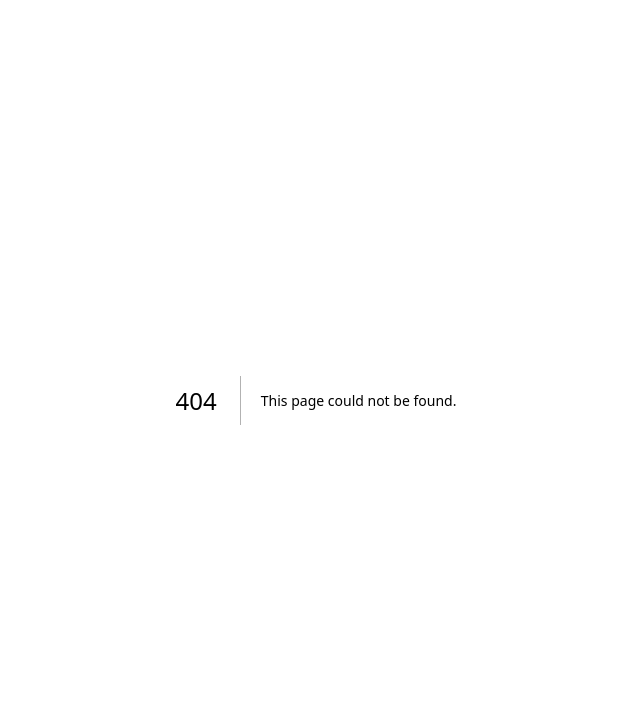
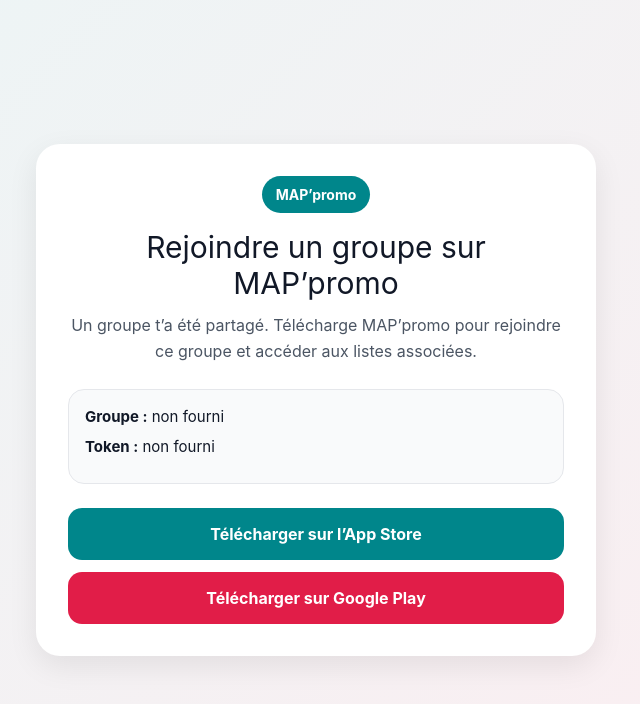
Before and after one commit to qrouxelmappromo-pixel/mappromo-links, a Next.js app: page /invite/list/join-group in a window 1280 px wide. Before the commit this address had no page. Shown: the top 704 px of the page, without its empty margins (324-964 px from the left). Built offline with nearby package versions, Linux system fonts and the light colour scheme.

Commit message:
add commercants fallback page

```diff
--- /dev/null
+++ b/app/commercants/page.tsx
@@ -0,0 +1,126 @@
+type Props = {
+  params: { id: string };
+  searchParams?: {
+    offerId?: string;
+  };
+};
+
+export default function CommercantPage({ params, searchParams }: Props) {
+  const { id } = params;
+  const offerId = searchParams?.offerId;
+
+  const title = offerId
+    ? "Découvre cette offre sur MAP’promo"
+    : "Découvre ce commerçant sur MAP’promo";
+
+  const text = offerId
+    ? "Une offre t’a été partagée depuis un commerçant partenaire. Ouvre MAP’promo pour la consulter."
+    : "Un commerçant partenaire t’a été partagé. Ouvre MAP’promo pour découvrir ses offres et ses infos utiles.";
+
+  return (
+    <main style={styles.page}>
+      <div style={styles.card}>
+        <div style={styles.badge}>MAP’promo</div>
+
+        <h1 style={styles.title}>{title}</h1>
+        <p style={styles.text}>{text}</p>
+
+        <div style={styles.infoBox}>
+          <p style={styles.infoLine}>
+            <strong>Commerçant :</strong> #{id}
+          </p>
+          {offerId ? (
+            <p style={styles.infoLine}>
+              <strong>Offre liée :</strong> #{offerId}
+            </p>
+          ) : null}
+        </div>
+
+        <div style={styles.actions}>
+          <a style={styles.primary} href="https://apps.apple.com/">
+            Télécharger sur l’App Store
+          </a>
+          <a style={styles.secondary} href="https://play.google.com/store">
+            Télécharger sur Google Play
+          </a>
+        </div>
+      </div>
+    </main>
+  );
+}
+
+const styles: Record<string, React.CSSProperties> = {
+  page: {
+    minHeight: "100vh",
+    display: "flex",
+    alignItems: "center",
+    justifyContent: "center",
+    padding: 24,
+    background: "#f7f7f8",
+    color: "#111827",
+    fontFamily:
+      "system-ui, -apple-system, BlinkMacSystemFont, 'Segoe UI', sans-serif",
+  },
+  card: {
+    width: "100%",
+    maxWidth: 640,
+    background: "white",
+    borderRadius: 24,
+    padding: 32,
+    boxShadow: "0 10px 30px rgba(0,0,0,0.08)",
+  },
+  badge: {
+    display: "inline-block",
+    marginBottom: 12,
+    padding: "6px 12px",
+    borderRadius: 999,
+    background: "#e6fffb",
+    color: "#00868B",
+    fontWeight: 700,
+  },
+  title: {
+    margin: 0,
+    fontSize: 34,
+    lineHeight: 1.1,
+  },
+  text: {
+    marginTop: 16,
+    fontSize: 17,
+    lineHeight: 1.6,
+    color: "#4b5563",
+  },
+  infoBox: {
+    marginTop: 20,
+    padding: 16,
+    borderRadius: 16,
+    background: "#f9fafb",
+    border: "1px solid #e5e7eb",
+  },
+  infoLine: {
+    margin: "0 0 8px 0",
+    fontSize: 15,
+    color: "#111827",
+  },
+  actions: {
+    display: "flex",
+    gap: 12,
+    flexWrap: "wrap",
+    marginTop: 24,
+  },
+  primary: {
+    background: "#00868B",
+    color: "white",
+    padding: "14px 18px",
+    borderRadius: 14,
+    textDecoration: "none",
+    fontWeight: 700,
+  },
+  secondary: {
+    background: "#E11D48",
+    color: "white",
+    padding: "14px 18px",
+    borderRadius: 14,
+    textDecoration: "none",
+    fontWeight: 700,
+  },
+};
--- /dev/null
+++ b/app/invite/list/join-group/page.tsx
@@ -0,0 +1,130 @@
+type PageProps = {
+  searchParams?: {
+    groupId?: string;
+    token?: string;
+  };
+};
+
+export default function JoinGroupPage({ searchParams }: PageProps) {
+  const groupId = searchParams?.groupId;
+  const token = searchParams?.token;
+
+  return (
+    <main style={styles.main}>
+      <div style={styles.card}>
+        <div style={styles.badge}>MAP’promo</div>
+
+        <h1 style={styles.title}>Rejoindre un groupe sur MAP’promo</h1>
+        <p style={styles.text}>
+          Un groupe t’a été partagé. Télécharge MAP’promo pour rejoindre ce
+          groupe et accéder aux listes associées.
+        </p>
+
+        <div style={styles.infoBox}>
+          <p style={styles.infoLine}>
+            <strong>Groupe :</strong> {groupId || "non fourni"}
+          </p>
+          <p style={styles.infoLine}>
+            <strong>Token :</strong> {token || "non fourni"}
+          </p>
+        </div>
+
+        <div style={styles.buttons}>
+          <a
+            href="https://apps.apple.com/"
+            style={{ ...styles.button, ...styles.primaryButton }}
+          >
+            Télécharger sur l’App Store
+          </a>
+
+          <a
+            href="https://play.google.com/store"
+            style={{ ...styles.button, ...styles.secondaryButton }}
+          >
+            Télécharger sur Google Play
+          </a>
+        </div>
+      </div>
+    </main>
+  );
+}
+
+const styles: Record<string, React.CSSProperties> = {
+  main: {
+    minHeight: "100vh",
+    display: "flex",
+    alignItems: "center",
+    justifyContent: "center",
+    padding: "24px",
+    background:
+      "linear-gradient(135deg, rgba(0,134,139,0.08), rgba(225,29,72,0.08))",
+    fontFamily:
+      '-apple-system, BlinkMacSystemFont, "Segoe UI", Roboto, sans-serif',
+  },
+  card: {
+    width: "100%",
+    maxWidth: "560px",
+    background: "#ffffff",
+    borderRadius: "24px",
+    padding: "32px",
+    boxShadow: "0 10px 30px rgba(0,0,0,0.08)",
+    textAlign: "center",
+  },
+  badge: {
+    display: "inline-block",
+    marginBottom: "16px",
+    padding: "8px 14px",
+    borderRadius: "999px",
+    background: "#00868B",
+    color: "#fff",
+    fontWeight: 700,
+    fontSize: "14px",
+  },
+  title: {
+    margin: "0 0 12px",
+    fontSize: "30px",
+    lineHeight: 1.2,
+    color: "#111827",
+  },
+  text: {
+    margin: "0 0 24px",
+    fontSize: "16px",
+    lineHeight: 1.6,
+    color: "#4B5563",
+  },
+  infoBox: {
+    textAlign: "left",
+    background: "#F9FAFB",
+    border: "1px solid #E5E7EB",
+    borderRadius: "16px",
+    padding: "16px",
+    marginBottom: "24px",
+  },
+  infoLine: {
+    margin: "0 0 8px",
+    color: "#111827",
+    fontSize: "15px",
+    wordBreak: "break-word",
+  },
+  buttons: {
+    display: "flex",
+    flexDirection: "column",
+    gap: "12px",
+  },
+  button: {
+    display: "inline-block",
+    textDecoration: "none",
+    padding: "14px 18px",
+    borderRadius: "14px",
+    fontWeight: 700,
+    fontSize: "16px",
+  },
+  primaryButton: {
+    background: "#00868B",
+    color: "#fff",
+  },
+  secondaryButton: {
+    background: "#E11D48",
+    color: "#fff",
+  },
+};
--- /dev/null
+++ b/app/invite/list/page.tsx
@@ -0,0 +1,125 @@
+type PageProps = {
+  searchParams?: {
+    token?: string;
+  };
+};
+
+export default function InviteListPage({ searchParams }: PageProps) {
+  const token = searchParams?.token;
+
+  return (
+    <main style={styles.main}>
+      <div style={styles.card}>
+        <div style={styles.badge}>MAP’promo</div>
+
+        <h1 style={styles.title}>Invitation à rejoindre une liste</h1>
+        <p style={styles.text}>
+          Quelqu’un t’a invité à rejoindre une liste sur MAP’promo. Télécharge
+          l’application pour accepter l’invitation.
+        </p>
+
+        <div style={styles.infoBox}>
+          <p style={styles.infoLine}>
+            <strong>Token :</strong> {token || "non fourni"}
+          </p>
+        </div>
+
+        <div style={styles.buttons}>
+          <a
+            href="https://apps.apple.com/"
+            style={{ ...styles.button, ...styles.primaryButton }}
+          >
+            Télécharger sur l’App Store
+          </a>
+
+          <a
+            href="https://play.google.com/store"
+            style={{ ...styles.button, ...styles.secondaryButton }}
+          >
+            Télécharger sur Google Play
+          </a>
+        </div>
+      </div>
+    </main>
+  );
+}
+
+const styles: Record<string, React.CSSProperties> = {
+  main: {
+    minHeight: "100vh",
+    display: "flex",
+    alignItems: "center",
+    justifyContent: "center",
+    padding: "24px",
+    background:
+      "linear-gradient(135deg, rgba(0,134,139,0.08), rgba(225,29,72,0.08))",
+    fontFamily:
+      '-apple-system, BlinkMacSystemFont, "Segoe UI", Roboto, sans-serif',
+  },
+  card: {
+    width: "100%",
+    maxWidth: "560px",
+    background: "#ffffff",
+    borderRadius: "24px",
+    padding: "32px",
+    boxShadow: "0 10px 30px rgba(0,0,0,0.08)",
+    textAlign: "center",
+  },
+  badge: {
+    display: "inline-block",
+    marginBottom: "16px",
+    padding: "8px 14px",
+    borderRadius: "999px",
+    background: "#00868B",
+    color: "#fff",
+    fontWeight: 700,
+    fontSize: "14px",
+  },
+  title: {
+    margin: "0 0 12px",
+    fontSize: "30px",
+    lineHeight: 1.2,
+    color: "#111827",
+  },
+  text: {
+    margin: "0 0 24px",
+    fontSize: "16px",
+    lineHeight: 1.6,
+    color: "#4B5563",
+  },
+  infoBox: {
+    textAlign: "left",
+    background: "#F9FAFB",
+    border: "1px solid #E5E7EB",
+    borderRadius: "16px",
+    padding: "16px",
+    marginBottom: "24px",
+  },
+  infoLine: {
+    margin: 0,
+    color: "#111827",
+    fontSize: "15px",
+    wordBreak: "break-word",
+  },
+  buttons: {
+    display: "flex",
+    flexDirection: "column",
+    gap: "12px",
+  },
+  button: {
+    display: "inline-block",
+    textDecoration: "none",
+    padding: "14px 18px",
+    borderRadius: "14px",
+    fontWeight: 700,
+    fontSize: "16px",
+  },
+  primaryButton: {
+    background: "#00868B",
+    color: "#fff",
+  },
+  secondaryButton: {
+    background: "#E11D48",
+    color: "#fff",
+  },
+};
```
